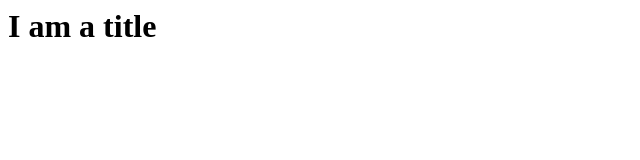
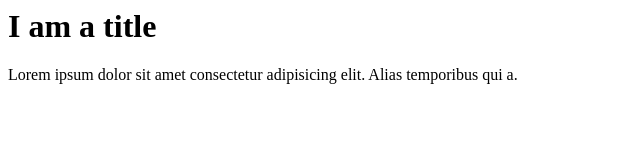
Before and after one commit to shenzhen49/demo-2, a plain HTML site: page index.html in a window 1280 px wide. Shown: the whole page, without its empty margins (0-640 px from the left). Drawn offline with Linux system fonts and the light colour scheme.

Commit message:
new paragraph added

```diff
--- a/index.html
+++ b/index.html
@@ -1 +1,2 @@
 <h1>I am a title</h1>
+<p>Lorem ipsum dolor sit amet consectetur adipisicing elit. Alias temporibus qui a.</p>
```
